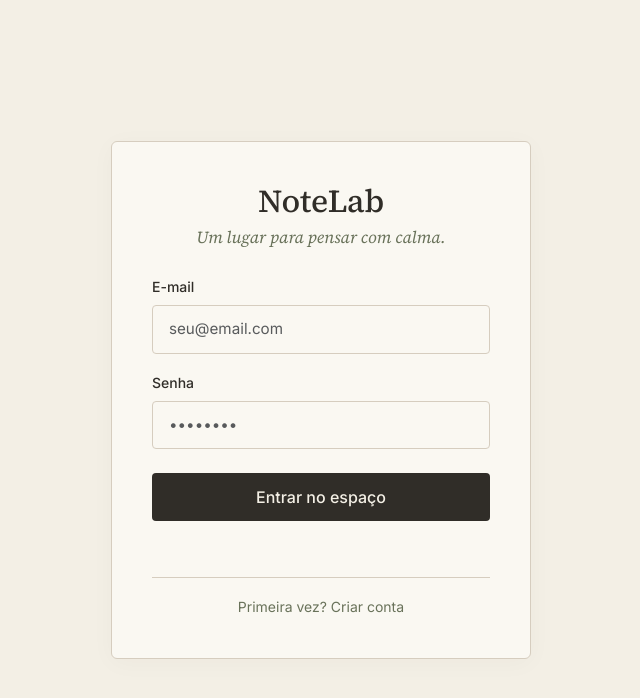
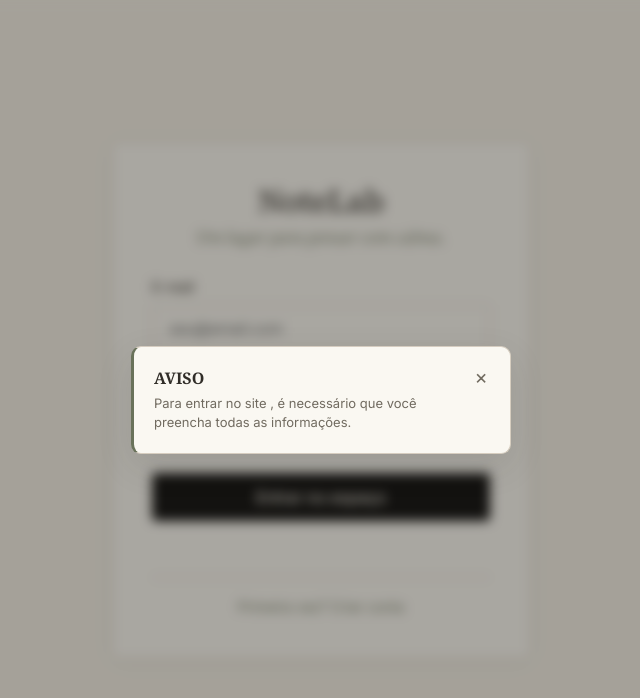
Before and after one commit to duartexz-dev/NoteLab, a plain HTML site: page index.html in a window 1280 px wide. Both pictures are taken after a click on the button "Entrar no espaço". Shown: the whole page, without its empty margins (319-959 px from the left). Drawn offline with nearby package versions, Linux system fonts and the light colour scheme.

Commit message:
Login system created.

```diff
--- a/Js/script.js
+++ b/Js/script.js
@@ -4,31 +4,54 @@ function createAccount() {
     let email = document.getElementById("email").value
 
     if (!senha || !email) {
+        btnCOLOR("bad")
+        showlOADING()
+        showAlert("AVISO", "Para entrar no site , é necessário que você preencha todas as informações.")
+
+    } else if (senha.length < 8 || !email.includes("@gmail.com")) {
+        btnCOLOR("bad")
+        showlOADING()
         showAlert("AVISO", "Senha ou Email inválidos.")
-    } else if (senha.lenght < 8 || !email.includes("@gamil.com")) {
-        showAlert("AVISO", "Senha ou Email inválidos.")
+
     } else {
-        showAlert("AVISO", "Conta criada com sucesso.")
+        btnCOLOR("good")
+        showlOADING()
+        setTimeout(() => {
+            window.location.href = "./src/home.html"
+        }, 1000)
+
         localStorage.setItem("emailSalvo", "email")
         localStorage.setItem("senhaSalva", "senha")
+
+
+
     }
 
 }
 function showAlert(titulo, mensagem) {
-    let alerthtml = document.getElementById("customAlert");
-    let title = document.getElementById("alertTitle");
-    let message = document.getElementById("alertMessage");
+    const alertHtml = document.getElementById("customAlert");
+    const overlay = document.querySelector(".alert-overlay");
+    const title = document.getElementById("alertTitle");
+    const message = document.getElementById("alertMessage");
 
-    title.innerText = titulo
-    message.innerText = mensagem
-    alerthtml.style.display = "flex"
+    setTimeout(() => {
+        if (title) title.innerText = titulo;
+        if (message) message.innerText = mensagem;
+
+        if (alertHtml) alertHtml.classList.add("active");
+        if (overlay) overlay.classList.add("active");
+
+    }, 1200);
 
 }
 function showlOADING() {
     const loading = document.getElementById("loadingScreen");
     setTimeout(() => {
         loading.style.display = "flex"
-    }, 1500);
+        setTimeout(() => {
+            loading.style.display = "none"
+        }, 1000);
+    }, 200);
 }
 
 function btnCOLOR(typeERROR) {
@@ -39,14 +62,20 @@ function btnCOLOR(typeERROR) {
             setTimeout(() => {
                 btn.style.backgroundColor = "black"
             }, 1000);
-        }, 500);
+        }, 10);
     } else {
         setTimeout(() => {
             btn.style.backgroundColor = "green"
             setTimeout(() => {
                 btn.style.backgroundColor = "black"
             }, 1000);
-        }, 500);
+        }, 20);
     }
 
 }
+function closeAlert() {
+    const alertHtml = document.getElementById("customAlert");
+    const overlay = document.querySelector(".alert-overlay");
+    if (overlay) overlay.classList.remove("active");
+    if (alertHtml) alertHtml.classList.remove("active");
+}
--- a/index.html
+++ b/index.html
@@ -15,6 +15,8 @@
 </head>
 
 <body>
+    <!-- Envolvemos o card de login para mantê-lo centralizado -->
+    <div class="main-wrapper">
         <div class="container d-flex justify-content-center align-items-center">
             <div class="notelab-card">
                 <div class="text-center mb-4">
@@ -34,13 +36,14 @@
                             autocomplete="current-password">
                     </div>
 
-                <button id="btn" type="submit" class="btn btn-notelab mb-2" id="submitBtn"
-                    onclick="createAccount()">Entrar no espaço</button>
+                    <button id="btn" type="submit" class="btn btn-notelab mb-2" onclick="createAccount()">Entrar no
+                        espaço</button>
 
                     <div id="feedback" class="feedback-msg" aria-live="polite"></div>
 
                     <div class="text-center mt-3 pt-3 border-top" style="border-color: var(--stone) !important;">
                         <a href="#" class="notelab-link" id="createAccountLink">Primeira vez? Criar conta</a>
+                    </div>
                 </div>
             </div>
         </div>
@@ -60,7 +63,8 @@
         </div>
     </div>
 
-    <!-- Notificação personalizada -->
+    <!-- Notificação personalizada com overlay de blur -->
+    <div class="alert-overlay"></div>
 
     <div id="customAlert" class="custom-alert" role="alert">
         <div class="alert-content">
@@ -74,6 +78,8 @@
     </div>
 
 
+
+
     <script src="./Js/script.js"></script>
 </body>
 
--- a/styles/style.css
+++ b/styles/style.css
@@ -1,41 +1,70 @@
+/* =========================
+   VARIÁVEIS E CONFIGURAÇÕES GLOBAIS
+========================= */
 :root {
   --paper: #f3efe5;
-  --white-warm: #faf8f2;
+  --paper-light: #faf8f2;
+  --paper-dark: #e8e0d2;
+
   --ink: #302d28;
+  --ink-soft: #716b60;
+
   --olive: #69725a;
+  --olive-dark: #505944;
+
   --stone: #d6cdbf;
+  --border: #d6cdbf;
   --terracotta: #a66f52;
+
+  --shadow: 0 12px 36px rgba(48, 45, 40, 0.1);
+  --font-ui: "Inter", sans-serif;
 }
 
 body {
   background-color: var(--paper);
   color: var(--ink);
-  font-family: "Inter", sans-serif;
+  font-family: var(--font-ui);
   min-height: 100vh;
+  margin: 0;
+
+  /* REMOVEMOS o display: flex daqui para os itens não ficarem presos ao centro */
+  display: flex;
+  flex-direction: column; /* Organiza tudo em coluna (um em cima do outro) */
+  justify-content: space-between; /* Empurra o footer para o rodapé da página */
+  align-items: stretch;
+
+  transition: opacity 0.5s ease;
+}
+
+/* Criamos um container para centralizar apenas o cartão de login */
+.main-wrapper {
+  flex: 1;
   display: flex;
   align-items: center;
   justify-content: center;
-  margin: 0;
-  transition: opacity 0.5s ease;
+  padding: 2rem 1rem;
 }
 
+/* =========================
+   TIPOGRAFIA & COMPONENTES BASE
+========================= */
 .serif-title {
-  font-family: "Source Serif 4", serif;
+  font-family: "Source Serif 4", Georgia, serif;
   font-weight: 500;
   color: var(--ink);
   letter-spacing: -0.01em;
 }
 
 .slogan {
-  font-family: "Source Serif 4", serif;
+  font-family: "Source Serif 4", Georgia, serif;
   font-style: italic;
   color: var(--olive);
   font-size: 1.05rem;
 }
 
 .notelab-card {
-  background-color: var(--white-warm);
-  border: 1px solid var(--stone);
+  background-color: var(--paper-light);
+  border: 1px solid var(--border);
   border-radius: 6px;
   box-shadow: 0 4px 24px rgba(48, 45, 40, 0.03);
   width: 100%;
@@ -44,10 +73,10 @@ body {
 }
 
 .form-control {
-  background-color: var(--white-warm);
-  border: 1px solid var(--stone);
+  background-color: var(--paper-light);
+  border: 1px solid var(--border);
   color: var(--ink);
-  font-family: "Inter", sans-serif;
+  font-family: var(--font-ui);
   font-size: 0.95rem;
   padding: 0.75rem 1rem;
   border-radius: 4px;
@@ -57,10 +86,11 @@ body {
 }
 
 .form-control:focus {
-  background-color: var(--white-warm);
+  background-color: var(--paper-light);
   color: var(--ink);
   border-color: var(--olive);
   box-shadow: 0 0 0 2px rgba(105, 114, 90, 0.15);
+  outline: none;
 }
 
 .form-label {
@@ -73,12 +103,13 @@ body {
 .btn-notelab {
   background-color: var(--ink);
   color: var(--paper);
-  font-family: "Inter", sans-serif;
+  font-family: var(--font-ui);
   font-weight: 500;
   padding: 0.75rem 1rem;
   border-radius: 4px;
   border: none;
   width: 100%;
+  cursor: pointer;
   transition:
     background-color 0.25s ease,
     transform 0.1s ease;
@@ -112,42 +143,22 @@ body {
   margin-top: 0.75rem;
   text-align: center;
 }
-:root {
-  --paper: #f3efe5;
-  --paper-light: #faf8f2;
-  --paper-dark: #e8e0d2;
-
-  --ink: #302d28;
-  --ink-soft: #716b60;
-
-  --olive: #69725a;
-  --olive-dark: #505944;
-
-  --border: #d6cdbf;
-  --shadow: 0 12px 36px rgba(48, 45, 40, 0.1);
-
-  --font-ui: "Inter", sans-serif;
-}
 
 /* =========================
    LOADING SCREEN
 ========================= */
-
 .loading-screen {
   display: none;
   position: fixed;
   inset: 0;
   z-index: 9999;
-
   align-items: center;
   justify-content: center;
   flex-direction: column;
   gap: 22px;
-
   background: var(--paper);
   color: var(--ink);
   font-family: var(--font-ui);
-
   opacity: 0;
   animation: loadingFadeIn 0.25s ease forwards;
 }
@@ -160,7 +171,6 @@ body {
   display: flex;
   align-items: center;
   gap: 10px;
-
   font-family: Georgia, "Times New Roman", serif;
   font-size: 22px;
   letter-spacing: -0.5px;
@@ -169,16 +179,12 @@ body {
 .loading-mark {
   display: grid;
   place-items: center;
-
   width: 34px;
   height: 34px;
-
   border: 1px solid var(--border);
   border-radius: 8px;
-
   background: var(--paper-light);
   color: var(--olive);
-
   font-family: Georgia, "Times New Roman", serif;
   font-size: 20px;
 }
@@ -186,18 +192,15 @@ body {
 .loader {
   width: 30px;
   height: 30px;
-
   border: 2px solid var(--paper-dark);
   border-top-color: var(--olive);
   border-right-color: var(--olive);
-
   border-radius: 50%;
   animation: loadingSpin 0.85s cubic-bezier(0.5, 0.1, 0.5, 0.9) infinite;
 }
 
 .loading-screen p {
   margin: 0;
-
   color: var(--ink-soft);
   font-size: 12px;
   letter-spacing: 1.2px;
@@ -212,20 +215,39 @@ body {
 }
 
 /* =========================
-   CUSTOM ALERT
+   ALERT OVERLAY & CUSTOM ALERT (CENTRALIZADO COM BLUR)
 ========================= */
+.alert-overlay {
+  position: fixed;
+  inset: 0;
+  z-index: 9998;
+  background: rgba(48, 45, 40, 0.25);
+  backdrop-filter: blur(6px);
+  -webkit-backdrop-filter: blur(6px);
+  opacity: 0;
+  visibility: hidden;
+  transition:
+    opacity 0.35s ease,
+    visibility 0.35s ease;
+}
+
+.alert-overlay.active {
+  opacity: 1;
+  visibility: visible;
+}
 
 .custom-alert {
   position: fixed;
-  top: 24px;
-  right: 24px;
-  z-index: 10000;
+  top: 50%;
+  left: 50%;
+  z-index: 9999;
 
   display: flex;
   align-items: flex-start;
-  gap: 14px;
+  justify-content: space-between;
+  gap: 12px;
 
-  width: min(370px, calc(100vw - 32px));
+  width: min(380px, calc(100% - 32px));
   padding: 20px;
 
   background: var(--paper-light);
@@ -240,34 +262,32 @@ body {
 
   opacity: 0;
   visibility: hidden;
-  transform: translateY(-8px);
+  pointer-events: none;
+  transform: translate(-50%, calc(-50% + 35px)) scale(0.96);
 
   transition:
-    opacity 0.22s ease,
-    transform 0.22s ease,
-    visibility 0.22s ease;
+    opacity 0.35s ease,
+    transform 0.45s cubic-bezier(0.22, 1, 0.36, 1),
+    visibility 0.35s ease;
 }
 
 .custom-alert.active {
   opacity: 1;
   visibility: visible;
-  transform: translateY(0);
+  pointer-events: auto;
+  transform: translate(-50%, -50%) scale(1);
 }
 
 .alert-icon {
   display: grid;
   place-items: center;
   flex-shrink: 0;
-
   width: 30px;
   height: 30px;
-
   border: 1px solid var(--border);
   border-radius: 8px;
-
   background: var(--paper);
   color: var(--olive-dark);
-
   font-family: Georgia, "Times New Roman", serif;
   font-size: 17px;
 }
@@ -280,20 +300,18 @@ body {
 
 .alert-content strong {
   display: block;
-  margin-bottom: 7px;
-
+  margin-bottom: 5px;
   font-family: Georgia, "Times New Roman", serif;
-  font-size: 17px;
+  font-size: 16px;
   font-weight: 600;
   line-height: 1.3;
 }
 
 .alert-content p {
   margin: 0;
-
   color: var(--ink-soft);
   font-size: 13px;
-  line-height: 1.65;
+  line-height: 1.5;
   overflow-wrap: anywhere;
 }
 
@@ -301,22 +319,17 @@ body {
   display: grid;
   place-items: center;
   flex-shrink: 0;
-
   width: 28px;
   height: 28px;
   margin: -4px -5px 0 0;
   padding: 0;
-
   border: 1px solid transparent;
   border-radius: 6px;
-
   background: transparent;
   color: var(--ink-soft);
-
   font: inherit;
-  font-size: 21px;
+  font-size: 20px;
   line-height: 1;
-
   cursor: pointer;
   transition:
     color 0.2s ease,
@@ -336,9 +349,8 @@ body {
 }
 
 /* =========================
-   ANIMATIONS
+   ANIMAÇÕES
 ========================= */
-
 @keyframes loadingSpin {
   to {
     transform: rotate(360deg);
@@ -352,13 +364,10 @@ body {
 }
 
 /* =========================
-   RESPONSIVE
+   RESPONSIVIDADE E ACESSIBILIDADE
 ========================= */
-
 @media (max-width: 480px) {
   .custom-alert {
-    top: 16px;
-    right: 16px;
     width: calc(100vw - 32px);
     padding: 16px;
   }
@@ -369,7 +378,8 @@ body {
     animation-duration: 2s;
   }
 
-  .custom-alert {
+  .custom-alert,
+  .alert-overlay {
     transition: none;
   }
 
@@ -378,62 +388,24 @@ body {
     opacity: 1;
   }
 }
+/* Fundo que cobre TUDO o que está atrás do alerta com blur */
+.alert-overlay {
+  position: fixed;
+  inset: 0;
+  z-index: 9998; /* Fica abaixo do alerta (9999), mas acima de todo o resto da página */
 
-.custom-alert {
-  display: none;
-  position: fixed;
-  top: 24px;
-  right: 24px;
-  z-index: 10000;
+  background: rgba(48, 45, 40, 0.4); /* Escurece levemente a tela toda */
+  backdrop-filter: blur(6px); /* Aplica o blur em TUDO atrás */
+  -webkit-backdrop-filter: blur(6px);
 
-  width: min(340px, calc(100% - 32px));
-  padding: 16px;
-
-  background: #faf8f2;
-  color: #302d28;
-
-  border: 1px solid #d6cdbf;
-  border-left: 3px solid #69725a;
-  border-radius: 6px;
-
-  box-shadow: 0 6px 20px rgba(48, 45, 40, 0.06);
-
-  align-items: flex-start;
-  justify-content: space-between;
-  gap: 12px;
-
-  font-family: "Inter", sans-serif;
+  opacity: 0;
+  visibility: hidden;
+  transition:
+    opacity 0.35s ease,
+    visibility 0.35s ease;
 }
 
-.custom-alert.active {
-  display: flex;
+.alert-overlay.active {
+  opacity: 1;
+  visibility: visible;
 }
-
-.alert-content strong {
-  display: block;
-  margin-bottom: 5px;
-
-  font-family: Georgia, serif;
-  font-size: 16px;
-  font-weight: 600;
-}
-
-.alert-content p {
-  margin: 0;
-  color: #716b60;
-  font-size: 13px;
-  line-height: 1.5;
-}
-
-.alert-close {
-  padding: 0;
-  border: none;
-  background: transparent;
-  color: #716b60;
-  font-size: 20px;
-  cursor: pointer;
-}
-
-.alert-close:hover {
-  color: #302d28;
-}
```
Lines whose indentation alone changed are shown as unchanged.
